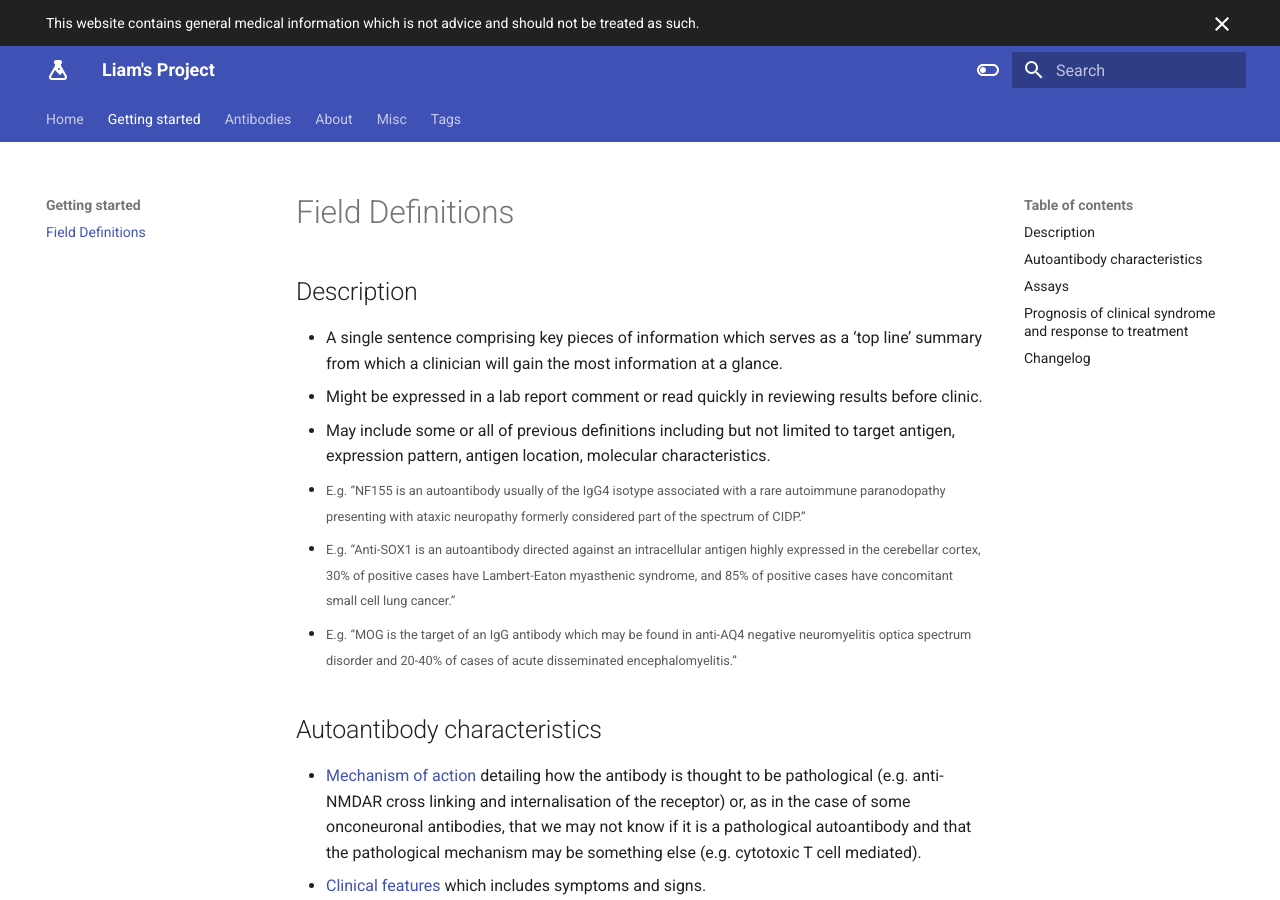
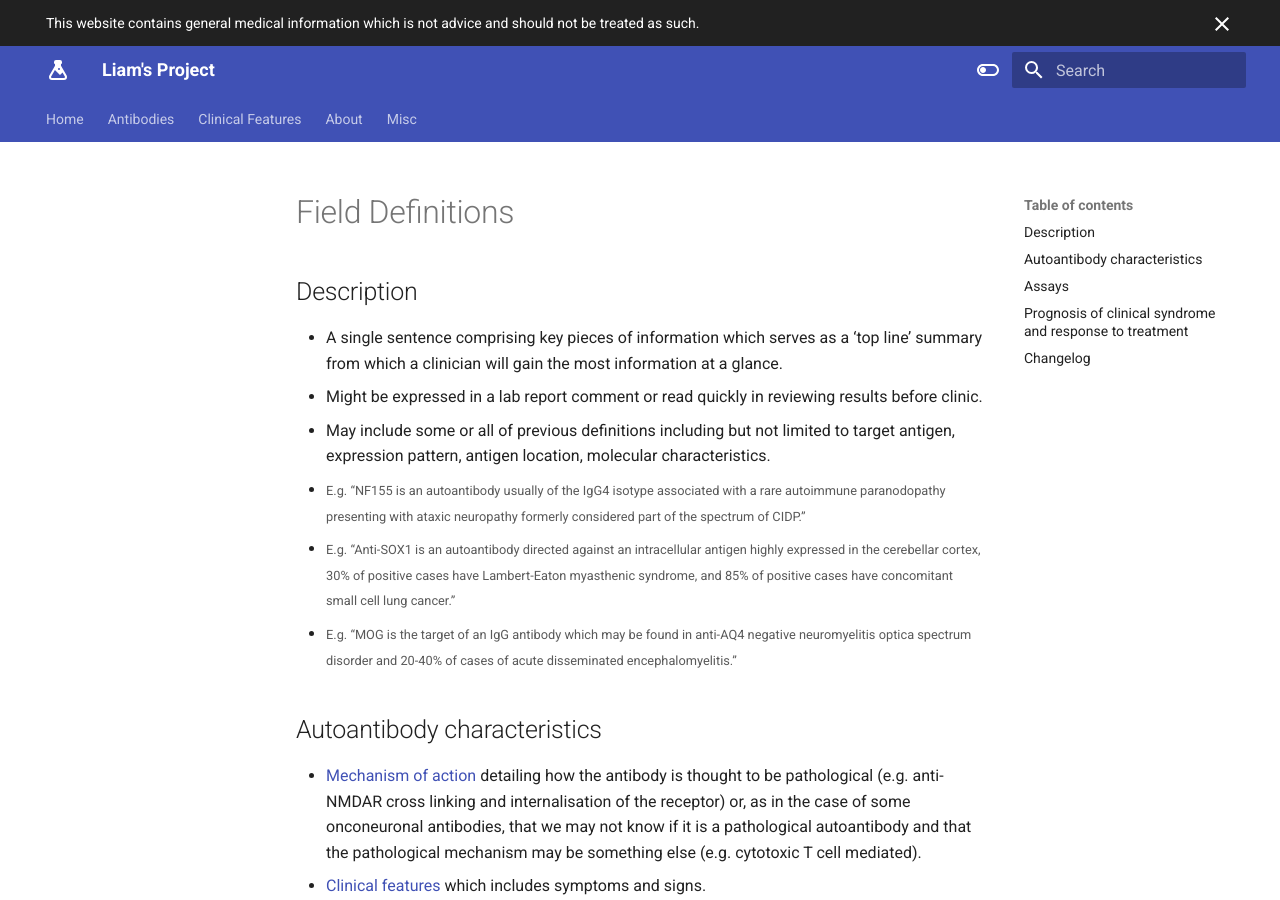
Before and after one commit to monchee/liamsproject, an MkDocs documentation site: the page built from docs/field-definitions.md, in a window 1280 px wide and 900 px high. Built offline with MkDocs 1.6.1 and Material for MkDocs 9.7.7, drawn with Linux system fonts in a browser that asks for light colours.

Commit message:
Update mkdocs.yml

```diff
--- a/mkdocs.yml
+++ b/mkdocs.yml
@@ -137,8 +137,6 @@ markdown_extensions:
 # Page tree
 nav:
   - Home: index.md
-  - Getting started:
-    - Field Definitions: field-definitions.md
   - Antibodies:
     - AMPAR: antibodies/ampar.md
     - CASPR2: antibodies/caspr2.md
@@ -148,10 +146,10 @@ nav:
     - MOGAD: antibodies/mog.md
     - NMDAR: antibodies/nmdar.md
     - DNA: antibodies/dna.md
+  - Clinical Features: tags.md
   - About: about.md
   - Misc:
     - Test: antibodies/test.md
-  - Tags: tags.md
     # - Installation: getting-started.md
     # - Creating your site: creating-your-site.md
     # - Publishing your site: publishing-your-site.md
```
